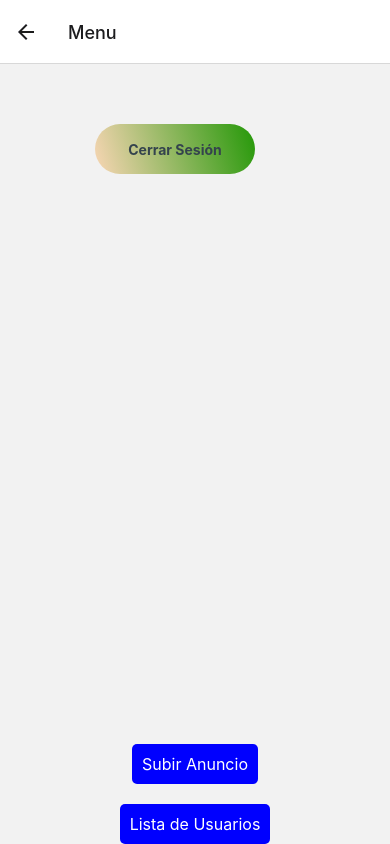
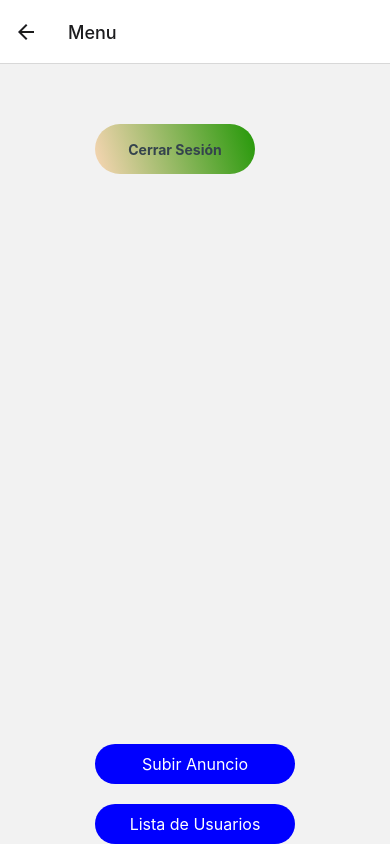
Before and after one commit to TLAYOS/Checkinout, a React Native app: screen /HomeScreen in a window 390 px wide. Built offline with nearby package versions, Linux system fonts and the light colour scheme; no server answers.

Commit message:
centered buttons

```diff
--- a/screens/HomeScreen.js
+++ b/screens/HomeScreen.js
@@ -44,7 +44,9 @@ const styles = StyleSheet.create({
         marginTop: 20,
         padding: 10,
         backgroundColor: 'blue',
-        borderRadius: 5,
+        borderRadius: 50,
+        width: 200,
+        alignItems: 'center',
     },
     buttonText: {
         color: '#fff',
```
